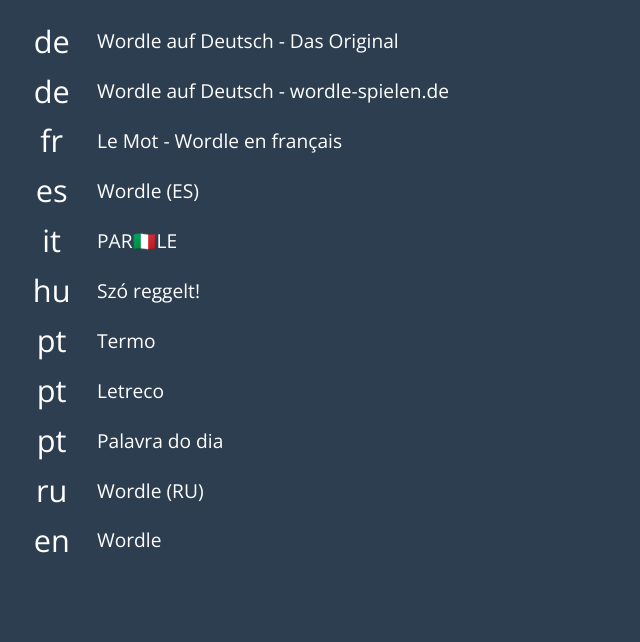
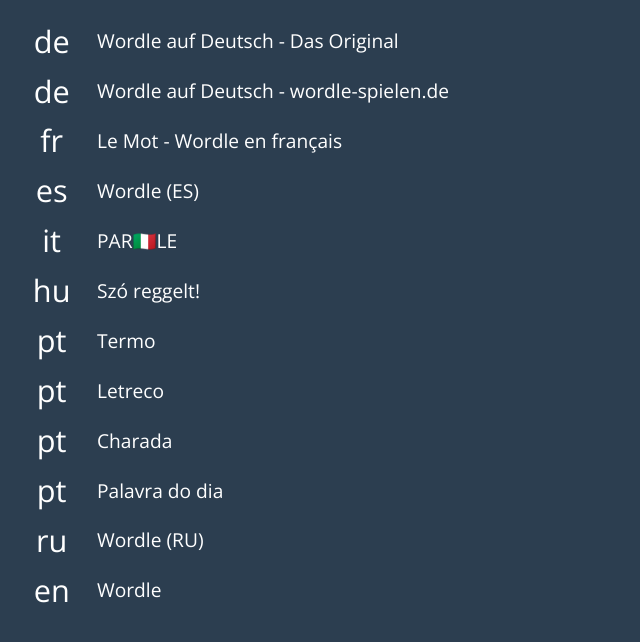
Before and after one commit to edudobay/wordle-menu, a Vue app: page / in a window 1280 px wide. Shown: the top 642 px of the page, without its empty margins (0-640 px from the left). Built offline with nearby package versions, Linux system fonts and the light colour scheme; what sort-array would draw is missing.

Commit message:
Add new game 'Charada' (thanks Lucas F)

```diff
--- a/src/games.js
+++ b/src/games.js
@@ -48,6 +48,12 @@
     url: 'https://www.gabtoschi.com/letreco/',
   },
   {
+    name: 'Charada',
+    lang: 'pt',
+    country: 'BR',
+    url: 'https://charada.app/',
+  },
+  {
     name: 'Palavra do dia',
     lang: 'pt',
     country: 'PT',
```
